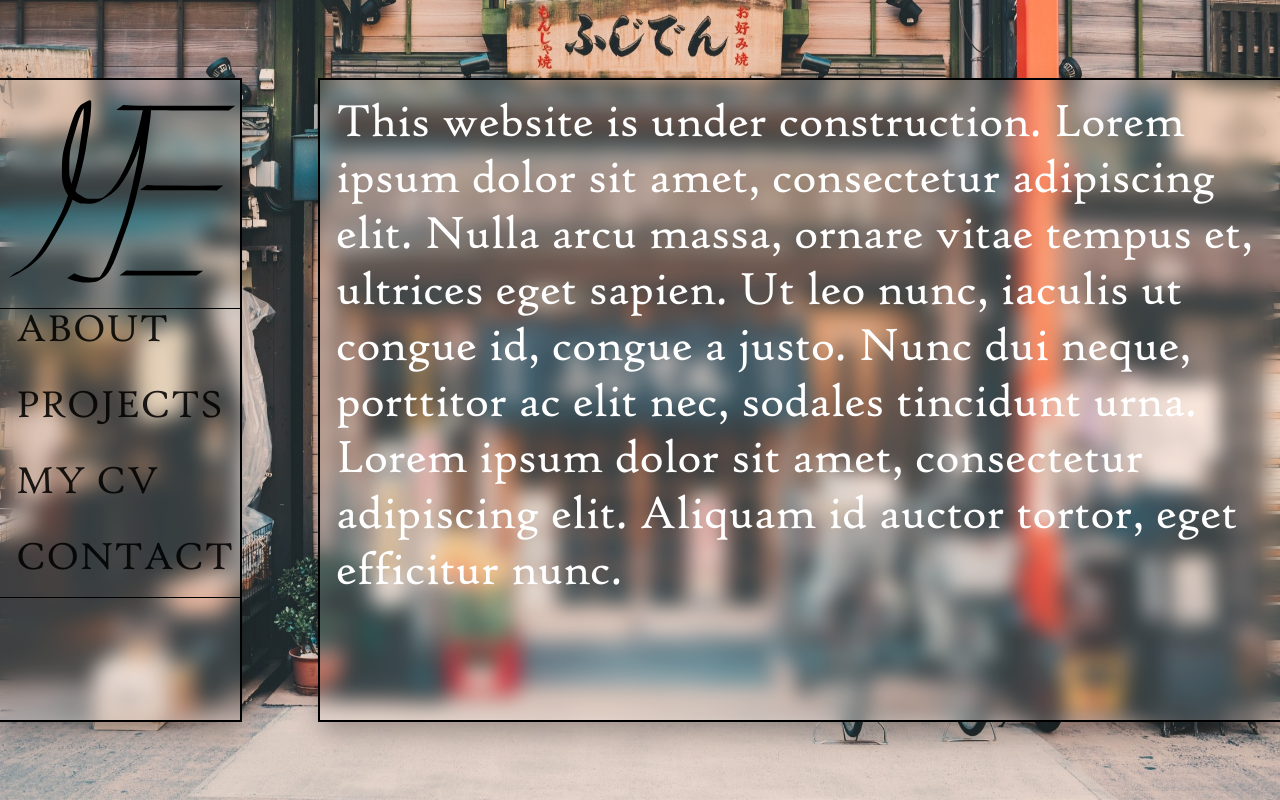
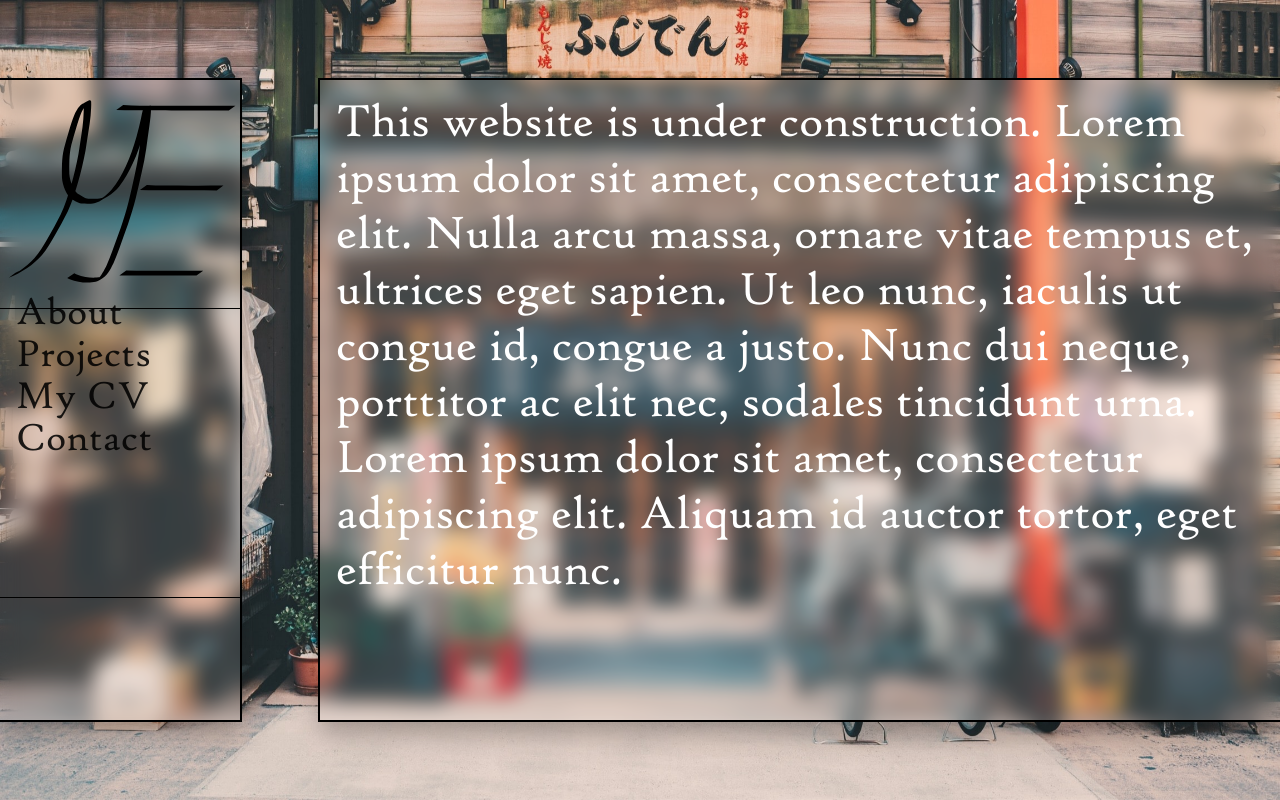
Before and after one commit to Matteas-Eden/matteas-eden.github.io, a React (Create React App) app: page / in a window 1280 px wide. Built offline with nearby package versions, Linux system fonts and the light colour scheme.

Commit message:
Change styling of button labels

```diff
--- a/src/components/MenuItem.jsx
+++ b/src/components/MenuItem.jsx
@@ -7,6 +7,7 @@ export const MenuItem = props => {
             onClick={() => {
                 console.log('Hello, you asked for me?');
             }}
+            style={{ textTransform: 'none', height: '3em' }}
         >
             <Typography
                 variant="h6"
```
